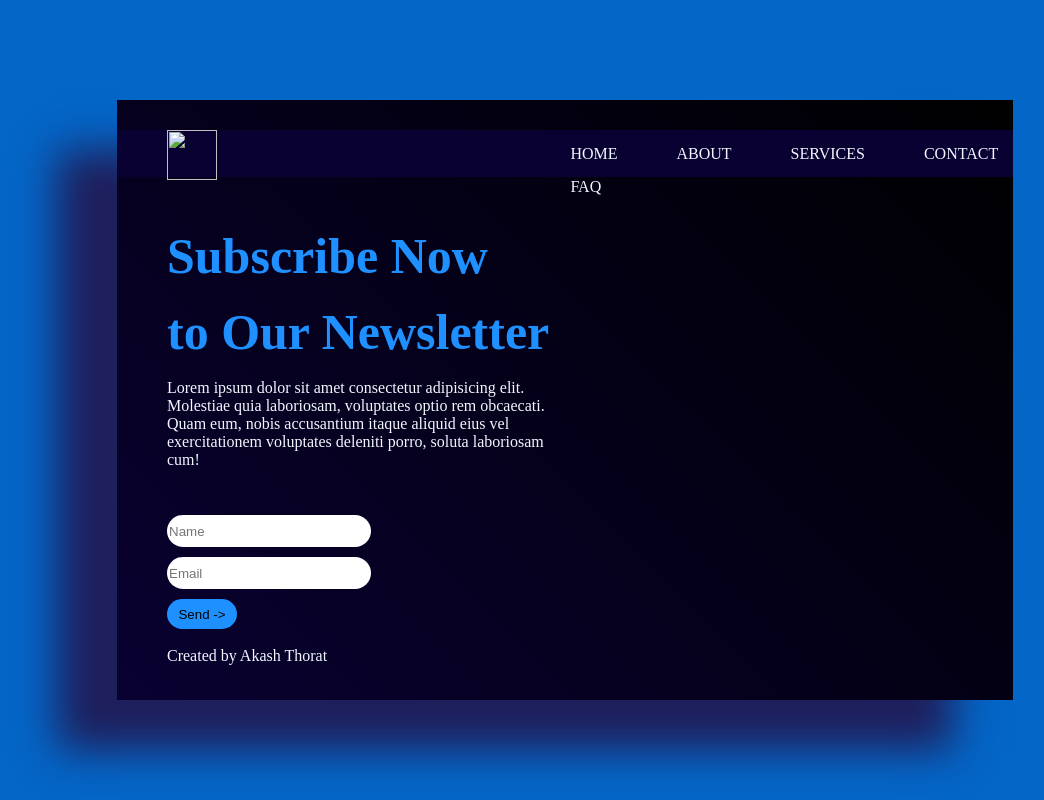
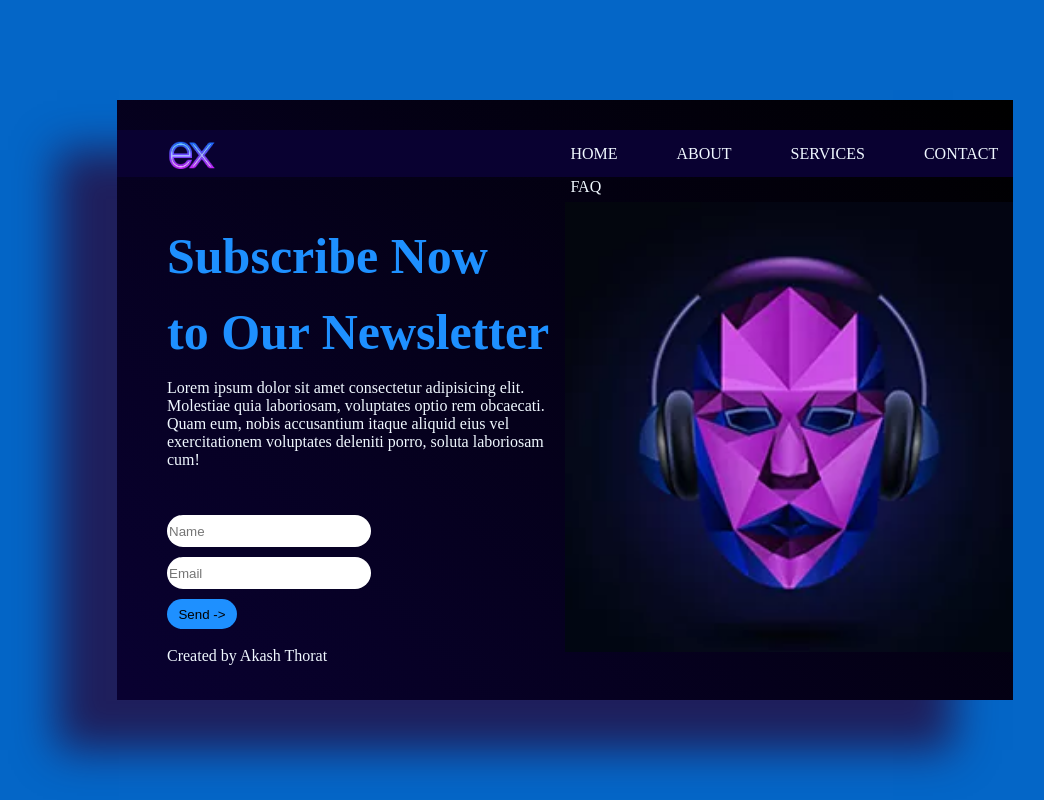
Before and after one commit to akashthorat01/CODSOFT, a plain HTML site: page Level1/Task1/index.html in a window 1280 px wide. Shown: the whole page, without its empty margins (75-1119 px from the left). Drawn offline with Linux system fonts and the light colour scheme.

Commit message:
Update index.html

```diff
--- a/Level1/Task1/index.html
+++ b/Level1/Task1/index.html
@@ -12,7 +12,7 @@
         <div class="home_info">
             <header>
                 <div class="h__logo">
-                    <img src="/assets/skill8.png" alt="">
+                    <img src="skill8.png" alt="">
                 </div>
                 <div class="h_list">
                     <ul>
@@ -45,7 +45,7 @@
                 <p>Created by Akash Thorat</p>
             </div>
             <div class="about_img">
-                <img src="/assets/char5.jpg" alt="">
+                <img src="char5.jpg" alt="">
             </div>
 
         </div>
```
